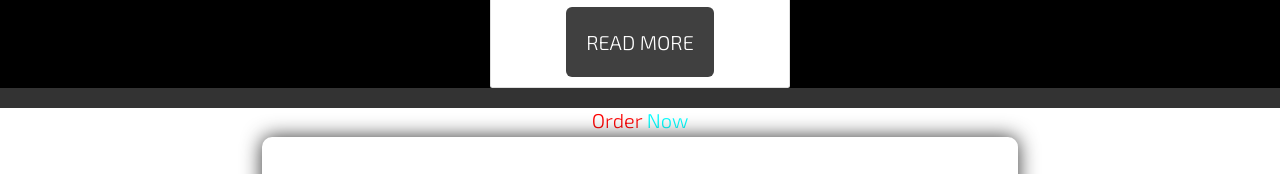
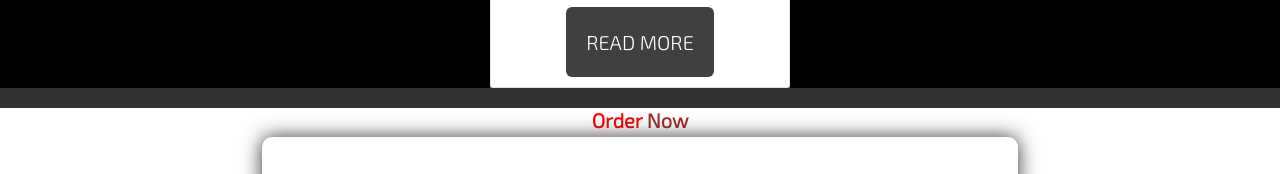
Before and after one commit to yumesh55/Design-Jam-Submission, a plain HTML site: page index.html in a window 1280 px wide. Shown: the part 2029-2203 px from the top of the page. Drawn offline with nearby package versions, Linux system fonts and the light colour scheme; files whose address does not match are found by name.

Commit message:
Update style.css

```diff
--- a/style.css
+++ b/style.css
@@ -182,7 +182,8 @@ body{
     }
     h3{
         font-size: 2rem;
-        color: aqua;
+        font-weight: bolder;
+        color: brown;
     }
     h4{
         position: absolute;
```
